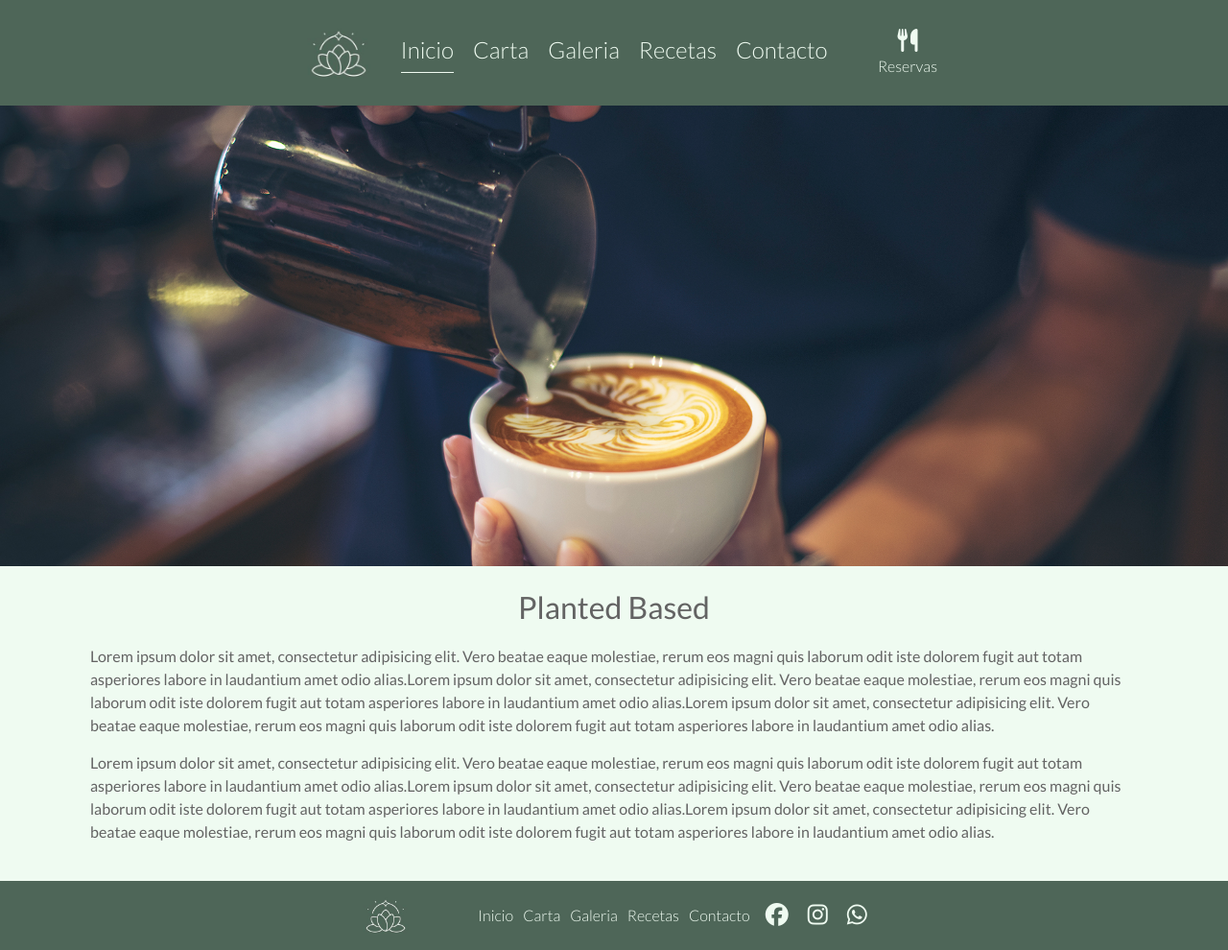
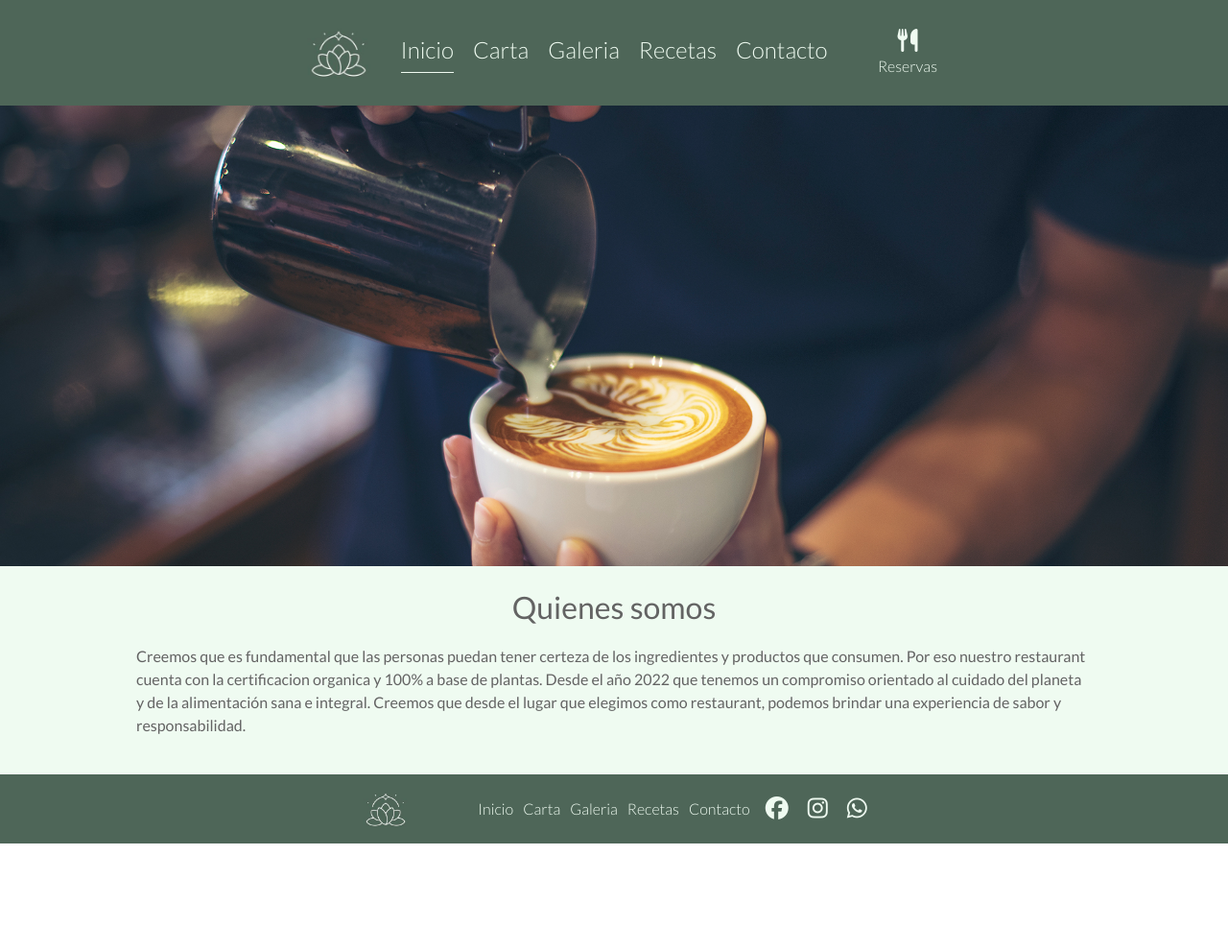
Before and after one commit to fiobz07/Resto-Baez, a website: page index.html in a window 1280 px wide. Shown: the whole page at 96% size. After the commit the page ends 879 px from the top, so only its background shows below. Drawn offline with nearby package versions, Linux system fonts and the light colour scheme.

Commit message:
cambios entrega final

```diff
--- a/index.html
+++ b/index.html
@@ -64,35 +64,18 @@
         <div class="col">
             <section class="main__section container p-4">
                 <div class="main__section__header">
-                    <h1 class="main__section__header__title"> Planted Based </h1>
+                    <h1 class="main__section__header__title"> Quienes somos </h1>
                 </div>
-                <div class="main__section__content">
+                <div class="main__section__content px-lg-5" >
                     <p>
-                        Lorem ipsum dolor sit amet, consectetur adipisicing elit. Vero beatae eaque molestiae, rerum eos
-                        magni quis laborum odit iste dolorem fugit aut totam asperiores labore in laudantium amet odio
-                        alias.Lorem ipsum dolor sit amet, consectetur adipisicing elit. Vero beatae eaque molestiae,
-                        rerum
-                        eos
-                        magni quis laborum odit iste dolorem fugit aut totam asperiores labore in laudantium amet odio
-                        alias.Lorem ipsum dolor sit amet, consectetur adipisicing elit. Vero beatae eaque molestiae,
-                        rerum
-                        eos
-                        magni quis laborum odit iste dolorem fugit aut totam asperiores labore in laudantium amet odio
-                        alias.
+                        Creemos que es fundamental que las personas puedan tener certeza de los ingredientes y productos que consumen.
+                        Por eso nuestro  restaurant cuenta con la certificacion organica y 100% a base de plantas.
+                        Desde el año 2022 que tenemos un compromiso orientado al cuidado del planeta y de la alimentación sana e integral.
+                        Creemos que desde el lugar que elegimos como restaurant, podemos brindar una experiencia de sabor y responsabilidad.
+
+
                     </p>
-                    <p>
-                        Lorem ipsum dolor sit amet, consectetur adipisicing elit. Vero beatae eaque molestiae, rerum eos
-                        magni quis laborum odit iste dolorem fugit aut totam asperiores labore in laudantium amet odio
-                        alias.Lorem ipsum dolor sit amet, consectetur adipisicing elit. Vero beatae eaque molestiae,
-                        rerum
-                        eos
-                        magni quis laborum odit iste dolorem fugit aut totam asperiores labore in laudantium amet odio
-                        alias.Lorem ipsum dolor sit amet, consectetur adipisicing elit. Vero beatae eaque molestiae,
-                        rerum
-                        eos
-                        magni quis laborum odit iste dolorem fugit aut totam asperiores labore in laudantium amet odio
-                        alias.
-                    </p>
+
                 </div>
             </section>
         </div>
--- a/styles/scss/_main-content.scss
+++ b/styles/scss/_main-content.scss
@@ -36,7 +36,8 @@
 		}
 
 		&--contact {
-			background-image: url(../asset/images1/contac.jpg);
+			background-image: url(../asset/images1/contact1.jpg);
+			background-position-y: 10px;
 		}
 	}
 
@@ -211,8 +212,14 @@
 						&__content {
 							margin-top: 20px;
 
-							p {
-								color: $honey-dew;
+							ul {
+								list-style: none;
+								li {
+									color: $honey-dew;
+									i {
+										color: $honey-dew;
+									}
+								}
 							}
 						}
 					}
```
Also changed, not shown: paginas/contacto.html (+9 -9 lines), styles/style.css, 2 other files.
